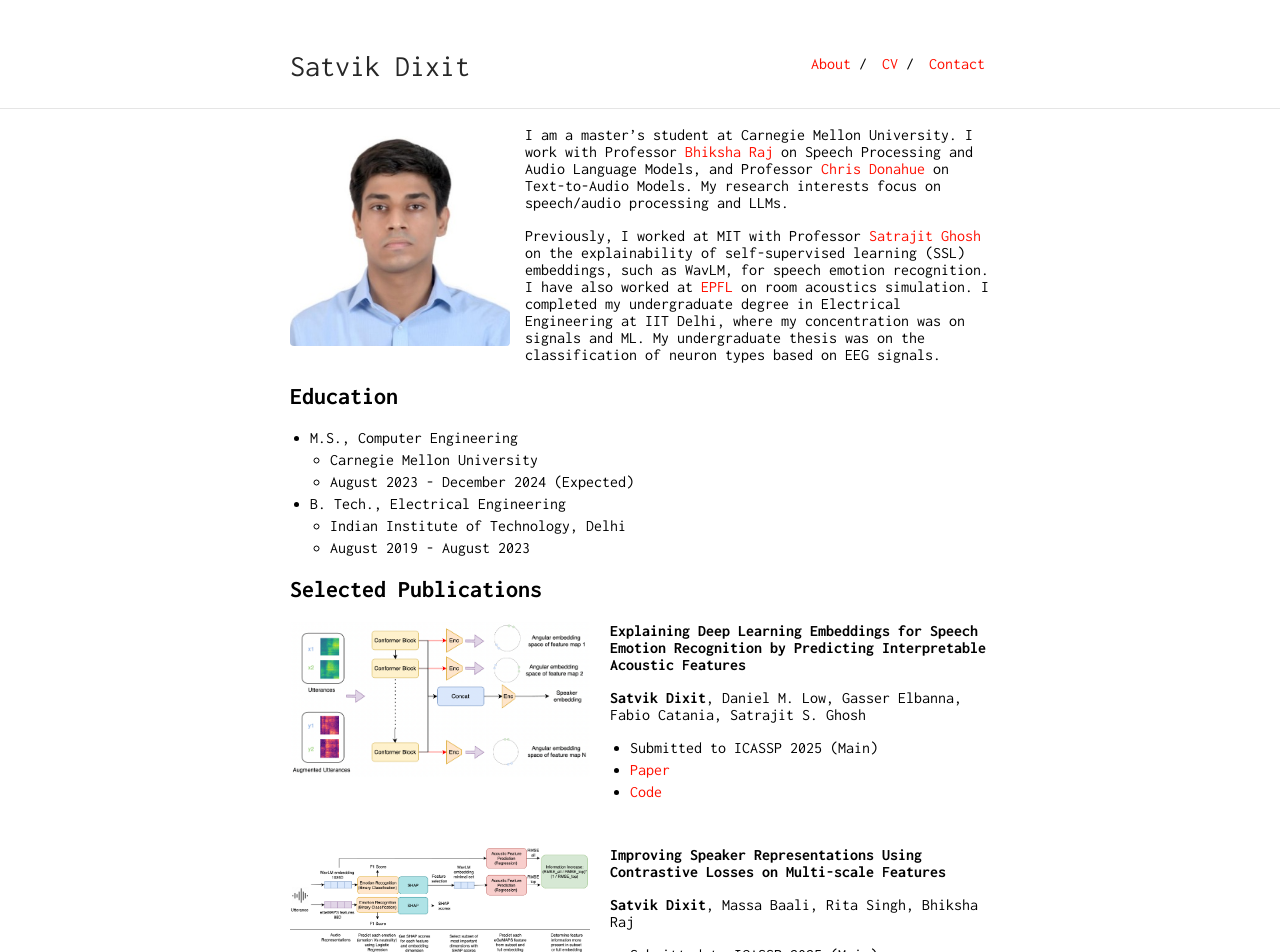
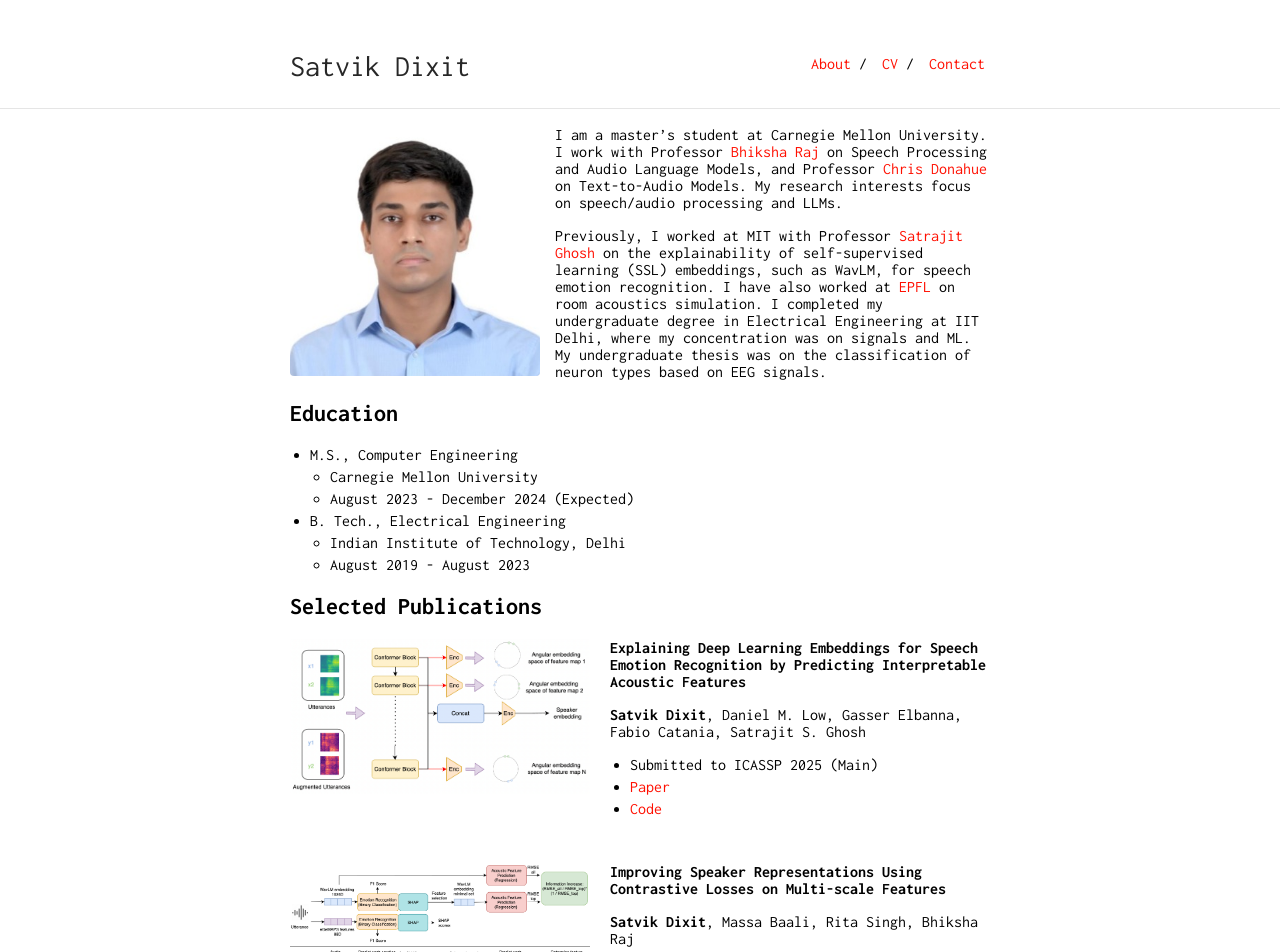
Before and after one commit to satvik-dixit/satvik-dixit.github.io, a Jekyll site: the page built from index.md, in a window 1280 px wide. Shown: the top 952 px of the page. Built offline with Jekyll 4.4.1, drawn with Linux system fonts in a browser that asks for light colours.

Commit message:
Update typography.scss

```diff
--- a/_sass/typography.scss
+++ b/_sass/typography.scss
@@ -37,7 +37,7 @@
         font-style: italic;
     }
     .profile-picture {
-        width: 220px;  // Changed from 150px to 200px
+        width: 250px;  // Changed from 150px to 200px
         height: auto;  // Allow height to adjust with aspect ratio
         position: relative;
         margin: 0 15px 10px 0;
```
